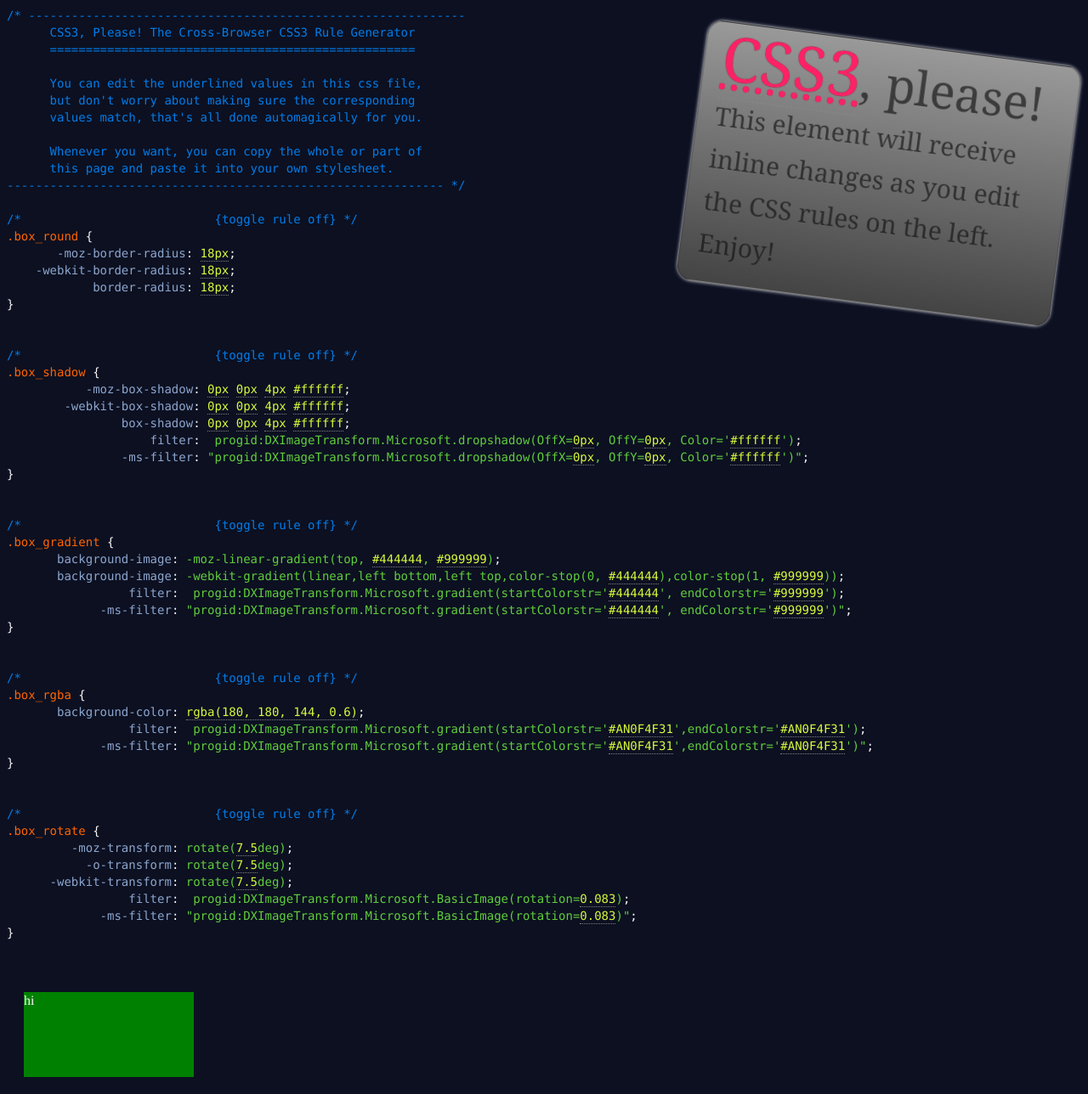
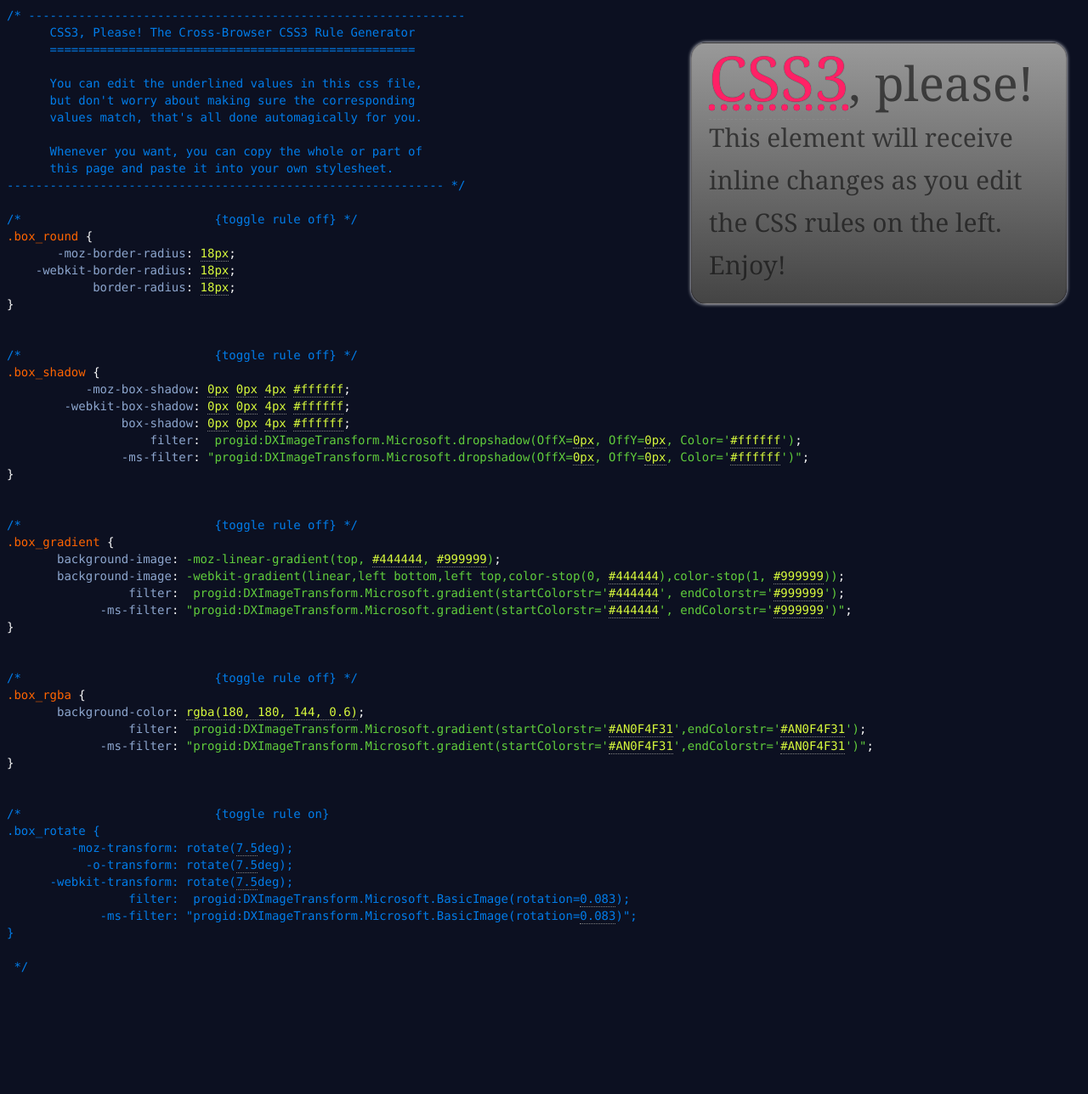
Before and after one commit to paulirish/css3please, a PHP site: page / in a window 1280 px wide. Shown: the whole page at 85% size. After the commit the page ends 1145 px from the top, so only its background shows below. Run offline with PHP 8.4, Linux system fonts and the light colour scheme.

Commit message:
comment color fixed in IE8

```diff
--- a/css/stylesheet.css
+++ b/css/stylesheet.css
@@ -285,6 +285,7 @@ body {
 }
 
 .rule .comment {
+    color: #0088ff;
 	color: rgba(0,136,255,.9);
 }
 .rule.comment { display:block;}
@@ -294,7 +295,7 @@ body {
 .commentedout .endcomment { display:none;}
 .commentclose { visibility:hidden;}
 .commentedout .commentclose { visibility:visible;}
-.commentedout .rule , .commentedout .rule span{ color: rgba(0,136,255,.9) !important;}
+.commentedout .rule , .commentedout .rule span{ color: #0088ff; color: rgba(0,136,255,.9) !important;}
 
 
 .rule .selector {
--- a/index.html
+++ b/index.html
@@ -129,8 +129,8 @@
 	</div>
 </div>
 
-<div id="box_rotate" class="rule_wrapper">
-  <pre class="rule comment"><span class="comment">/*                           <a href="#">{toggle rule off}</a> <span class="endcomment">*/</span></span></pre>
+<div id="box_rotate" class="rule_wrapper commentedout">
+  <pre class="rule comment"><span class="comment">/*                           <a href="#">{toggle rule on}</a> <span class="endcomment">*/</span></span></pre>
 	<pre class="rule">
 .box_rotate {
          -moz-transform: rotate(<b g="0">7.5</b>deg);
@@ -153,7 +153,6 @@
 	</div>
 </div>
 
-<div class="box_rgba" style="background: green; width: 200px; height: 100px; margin: 20px;">hi</div>
 
 </body>
 </html>
--- a/javascript/javascript.js
+++ b/javascript/javascript.js
@@ -254,7 +254,7 @@ window.generator = {
 			var ss = document.createElement('style');
 			ss.setAttribute("type", "text/css");
 			ss.className = name;
-			alert(name + css);
+			//alert(name + css);
 			if (ss.styleSheet) {
 				ss.styleSheet.cssText = css;
 			} else {
```
